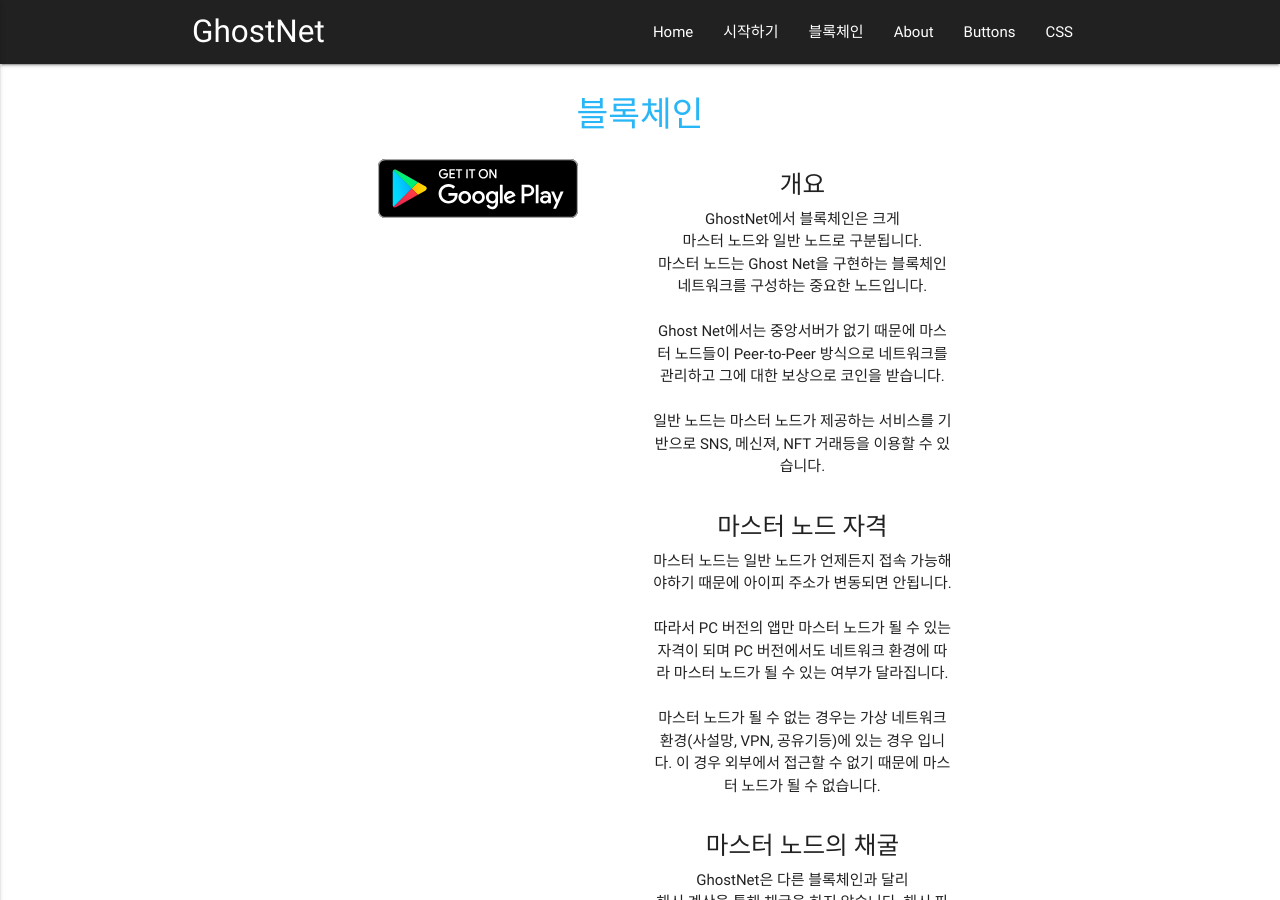
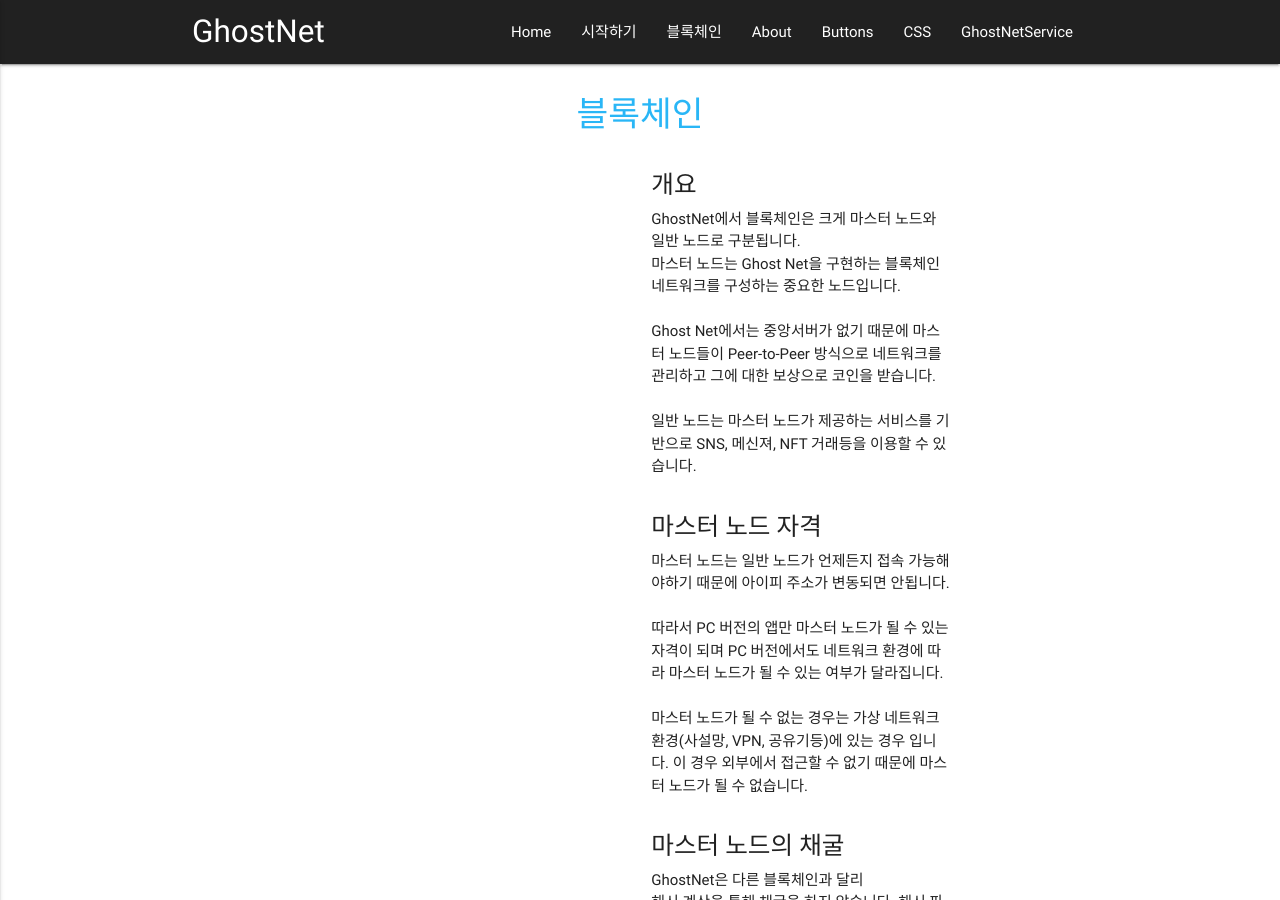
Before and after one commit to GhostNetBlog/GhostNetBlog.github.io, a Jekyll site: the page built from 2_blockchain.md, in a window 1280 px wide and 900 px high. Built offline with Jekyll 4.4.1, drawn with Linux system fonts in a browser that asks for light colours.

```diff
--- a/2_blockchain.md
+++ b/2_blockchain.md
@@ -9,20 +9,17 @@ permalink: /blockChain/
 <div class="container">
       <div class="row">
           <div class="col s12 m4 l6 center">
-            <img width="200" data-action="zoom" src='{{ "/assets/Google_Play_Store_badge_EN.svg" | relative_url }}' alt='absolute'>
           </div>
-          <div class="col s12 m4 l6 center">
+          <div class="col s12 m4 l6 left">
           <h5> 개요</h5>
-          GhostNet에서 블록체인은 크게<br> 마스터 노드와 일반 노드로 구분됩니다. <br>
+          GhostNet에서 블록체인은 크게 마스터 노드와 일반 노드로 구분됩니다. <br>
           마스터 노드는 Ghost Net을 구현하는 블록체인 네트워크를 구성하는 중요한 노드입니다. <br><br>
           Ghost Net에서는 중앙서버가 없기 때문에 마스터 노드들이 Peer-to-Peer 방식으로 네트워크를 관리하고 그에 대한 보상으로 코인을 받습니다. <br><br>
           일반 노드는 마스터 노드가 제공하는 서비스를 기반으로 SNS, 메신져, NFT 거래등을 이용할 수 있습니다. <br><br>
-
           <h5>마스터 노드 자격</h5>
           마스터 노드는 일반 노드가 언제든지 접속 가능해야하기 때문에 아이피 주소가 변동되면 안됩니다. <br> <br>
           따라서 PC 버전의 앱만 마스터 노드가 될 수 있는 자격이 되며 PC 버전에서도 네트워크 환경에 따라 마스터 노드가 될 수 있는 여부가 달라집니다.<br><br>
           마스터 노드가 될 수 없는 경우는 가상 네트워크 환경(사설망, VPN, 공유기등)에 있는 경우 입니다. 이 경우 외부에서 접근할 수 없기 때문에 마스터 노드가 될 수 없습니다.<br><br>
-
           <h5>마스터 노드의 채굴</h5>
           GhostNet은 다른 블록체인과 달리 <br>해시 계산을 통해 채굴을 하지 않습니다. 해시 파워에 의존하지 않고 팔로우, 팔로워 관계를 기반으로 채굴을 수행합니다. <br><br>
           일반 노드가 NFT나 코인을 <br>다른 사람에게 송금할 경우 연결된 마스터가 거래를 중계하고 관리합니다. <br>
@@ -32,12 +29,9 @@ permalink: /blockChain/
           각 트랜잭션마다 거래를 중계한 마스터들이 기록되어 있으며 블록을 구성하는 트랜잭션 비율로 나누어 코인을 갖습니다.<br><br>
           예를 들어 하나의 블록에 마스터 A 의 트랜잭션 2개, 마스터 B의 트랜잭션 3개로 구성되어 있으면 2:3의 비율로 보상을 받습니다.<br><br>
           마스터 노드는 팔로워가 많을 수록 더 많은 보상을 받을 확률이 높아집니다.
-
           <h5>블록 생성 규칙</h5>
           블록은 10초를 기준으로 생성될 수 있게 난이도가 조절되도록 설계되어 있습니다. 다른 블록체인은 해시 파워를 통해 난이도를 조절하지만 GhostNet은 Transaction의 숫자로 난이도를 조절합니다. 예를들면 한 시간동안 생성된 블록의 수를 보고 다음 한시간의 블록에 최소 트랜잭션 숫자를 정합니다.
           하나의 블록에 포함되는 트랜잭션에는 동일한 마스터의 트랜잭션 수를 제한합니다만 테스트 기간 동안에는 약한 제한만이 있습니다.
-
-
           <h5>마스터 프랜즈</h5>
           마스터 노드만 채굴에 참여할 수 있기 때문에 일반 노드는 채굴의 기회를 갖기가 어렵습니다.
           반대로 팔로워가 많은 일반 노드가 존재 할 수 있습니다.
--- a/_includes/header.html
+++ b/_includes/header.html
@@ -13,6 +13,7 @@
                     {% endif %}
                 {% endfor %}
             {% endif %}
+            <li><a href="{{ "http://www.ghostnetservice.com" }}">GhostNetService </a></li>
           </ul>
 
           <ul id="nav-mobile" class="side-nav">
@@ -25,6 +26,7 @@
                     {% endif %}
                 {% endfor %}
             {% endif %}
+            <li><a href="{{ "http://www.ghostnetservice.com" }}">GhostNetService </a></li>
           </ul>
 
       <a href="#" data-activates="nav-mobile" class="button-collapse"><i class="material-icons">menu</i></a>
```
